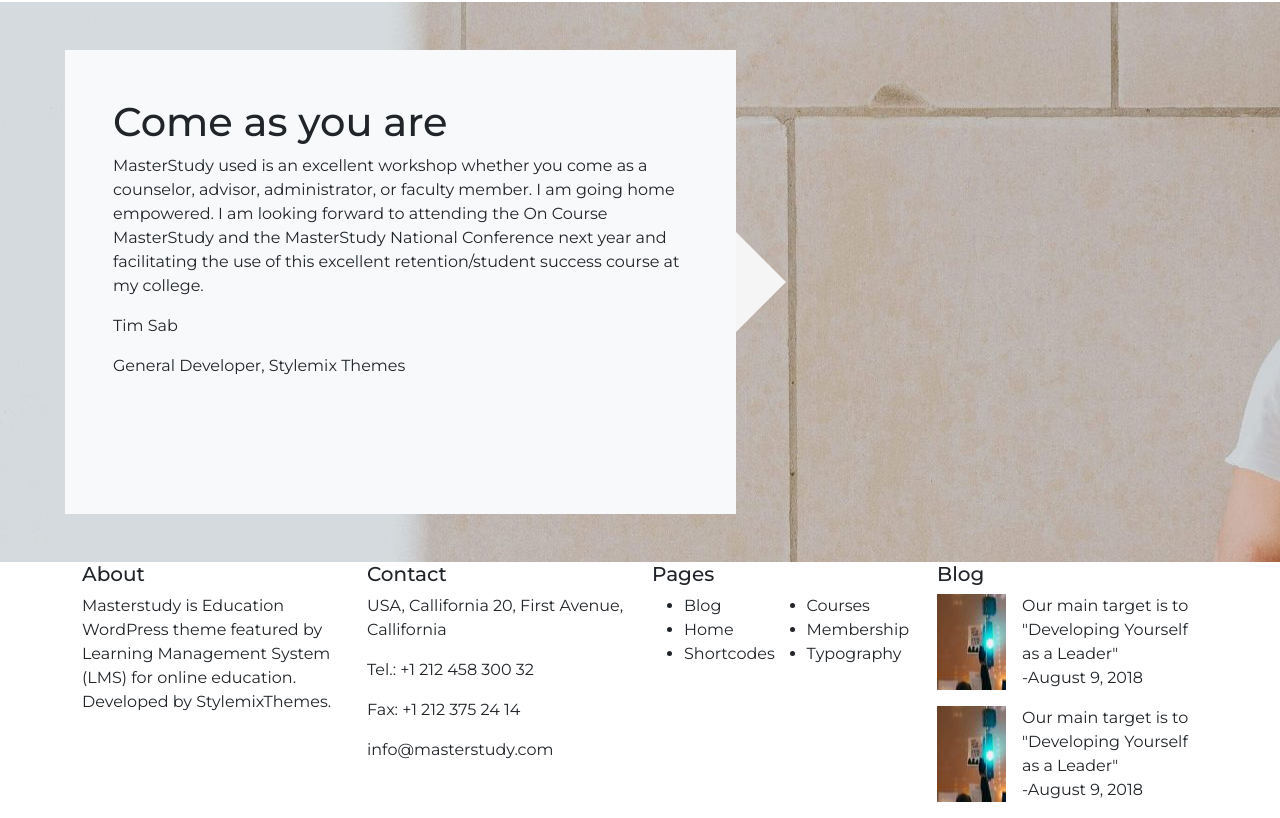
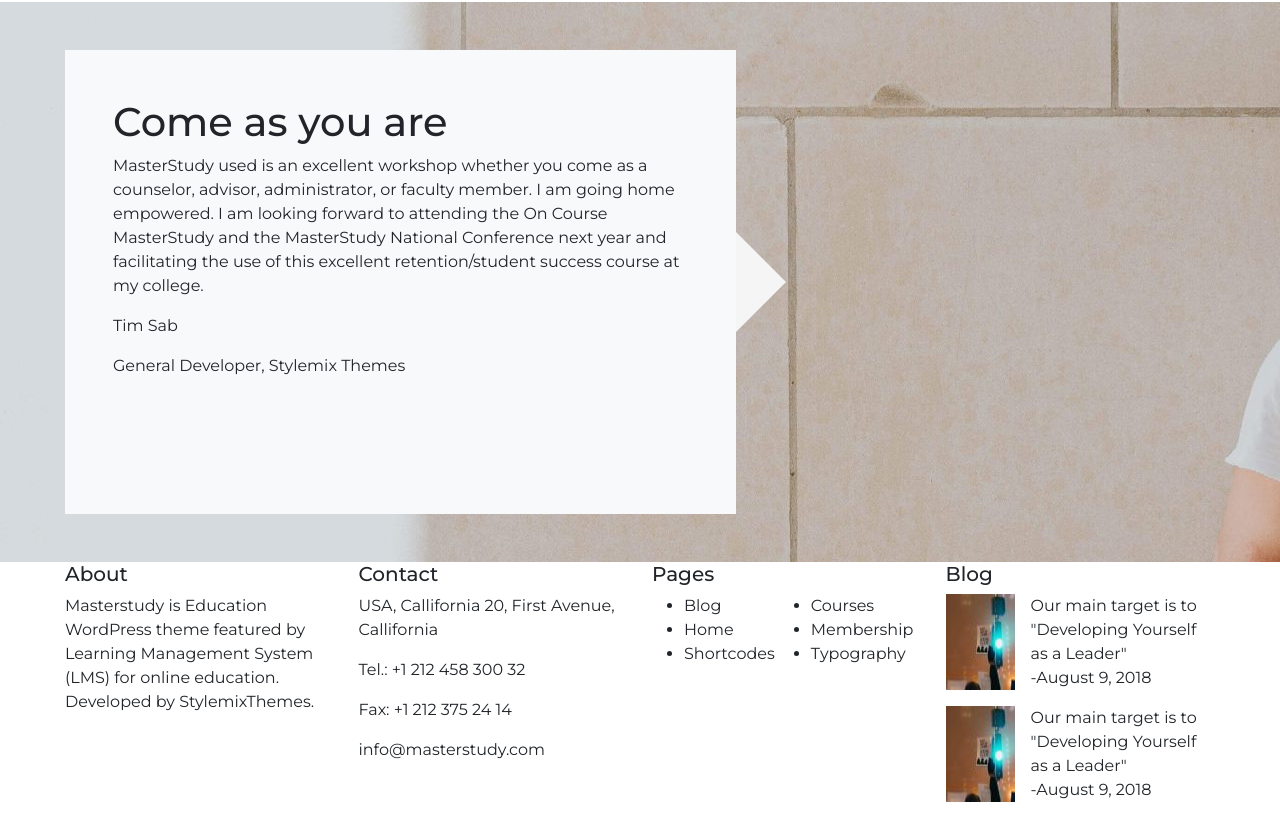
Before and after one commit to LauraMargherita25/proj-html-vuejs, a Vue app: page / in a window 1280 px wide. Shown: the part 3983-4801 px from the top of the page. Built offline with nearby package versions, Linux system fonts and the light colour scheme.

Commit message:
Added wrapper_s to footer

```diff
--- a/src/components/FooterFile.vue
+++ b/src/components/FooterFile.vue
@@ -1,6 +1,6 @@
 <template>
   <footer>
-    <div class="container">
+    <div class="wrapper_s">
       <div class="row row-cols-4">
         <div class="col-3">
           <h5>About</h5>
```
